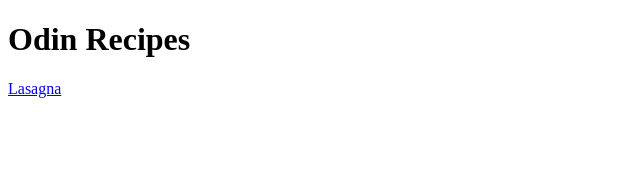
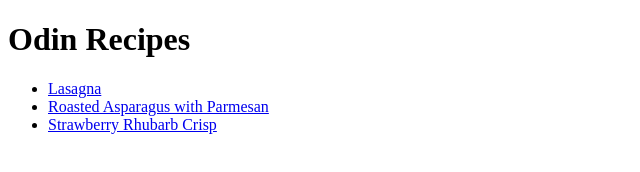
Before and after one commit to igcarvalhaes/odin-recipes, a plain HTML site: page index.html in a window 1280 px wide. Shown: the whole page, without its empty margins (0-640 px from the left). Drawn offline with Linux system fonts and the light colour scheme.

Commit message:
Criei uma lista onde ficam os links das receitas

```diff
--- a/index.html
+++ b/index.html
@@ -8,6 +8,10 @@
 </head>
 <body>
     <h1>Odin Recipes</h1>
-    <a href="recipes/lasagna.html">Lasagna</a>
+    <ul>
+        <li><a href="recipes/lasagna.html">Lasagna</a></li>
+        <li><a href="/recipes/roastedasparaguswithparmesan.html">Roasted Asparagus with Parmesan</a></li>
+        <li><a href="/recipes/strawberrythubarbcrisp.html">Strawberry Rhubarb Crisp</a></li>
+    </ul>
 </body>
 </html>
```
